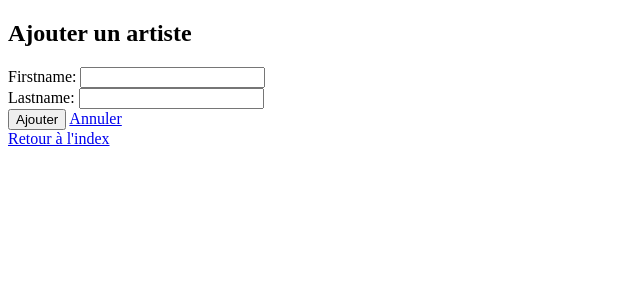
After one commit to marwane-alhaddaoui/reservationsDjango, a Django app: page /catalogue/artist/create in a window 1280 px wide. The commit adds this page. Shown: the top 300 px of the page, without its empty margins (0-640 px from the left). Run offline with Django 5.2, Linux system fonts and the light colour scheme.

Commit message:
Form insert Artist

```diff
--- /dev/null
+++ b/reservations/catalogue/templates/artist/create.html
@@ -0,0 +1,19 @@
+{% extends 'layouts/base.html' %}
+
+{% block title %}Ajouter un artiste{% endblock %}
+
+{% block content %}
+    <h2>Ajouter un artiste</h2>
+
+    <form action="{% url 'catalogue:artist-create' %}" method="post">
+        {% csrf_token %}
+        <input type="hidden" name="_method" value="PUT">
+
+        {{ form }}
+
+        <button>Ajouter</button>
+        <a href="{% url 'catalogue:artist-index'%}">Annuler</a>
+    </form>
+
+    <nav><a href="{% url 'catalogue:artist-index' %}">Retour à l'index</a></nav>
+{% endblock %}
--- a/reservations/catalogue/templates/artist/index.html
+++ b/reservations/catalogue/templates/artist/index.html
@@ -4,6 +4,10 @@
 
 {% block content %}
     <h2>Liste des artistes</h2>
+    <ul>
+        <li><a href="{% url 'catalogue:artist-create' %}">Ajouter</a></li>
+    </ul>
+
     <table>
         <thead>
             <tr>
--- a/reservations/catalogue/urls.py
+++ b/reservations/catalogue/urls.py
@@ -9,4 +9,5 @@ urlpatterns = [
     path('artist/', views.artist.index, name='artist-index'),
     path('artist/<int:artist_id>', views.artist.show, name='artist-show'),
     path('artist/edit/<int:artist_id>', views.artist.edit, name='artist-edit'),
+    path('artist/create', views.artist.create, name='artist-create'),
 ]
--- a/reservations/catalogue/views/artist.py
+++ b/reservations/catalogue/views/artist.py
@@ -1,4 +1,4 @@
-from django.shortcuts import render
+from django.shortcuts import render,redirect
 from django.http import Http404
 from catalogue.models import Artist
 from catalogue.forms.ArtistForm import ArtistForm
@@ -48,3 +48,15 @@ def edit(request, artist_id):
 		'form' : form,
 		'artist' : artist,
 	})
+def create(request):
+	form = ArtistForm(request.POST or None)
+
+	if request.method == 'POST':
+		if form.is_valid():
+			form.save()
+
+			return redirect('catalogue:artist-index')
+
+	return render(request, 'artist/create.html', {
+		'form' : form,
+	})
```
